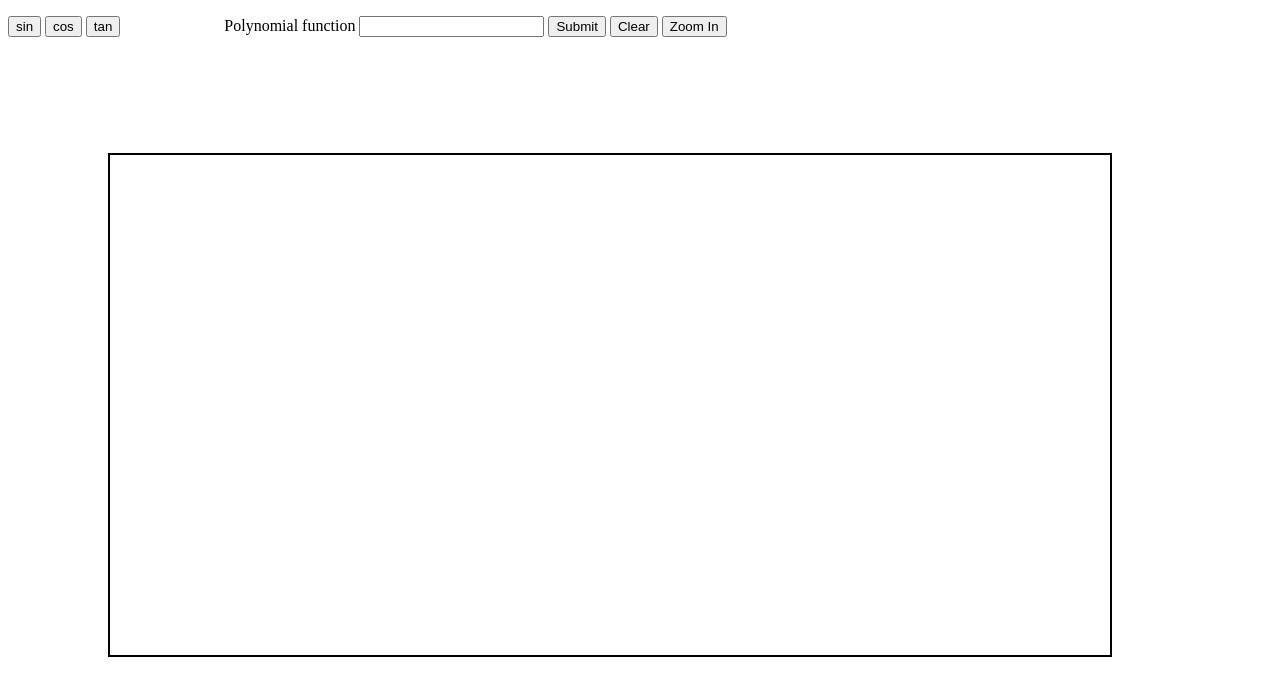
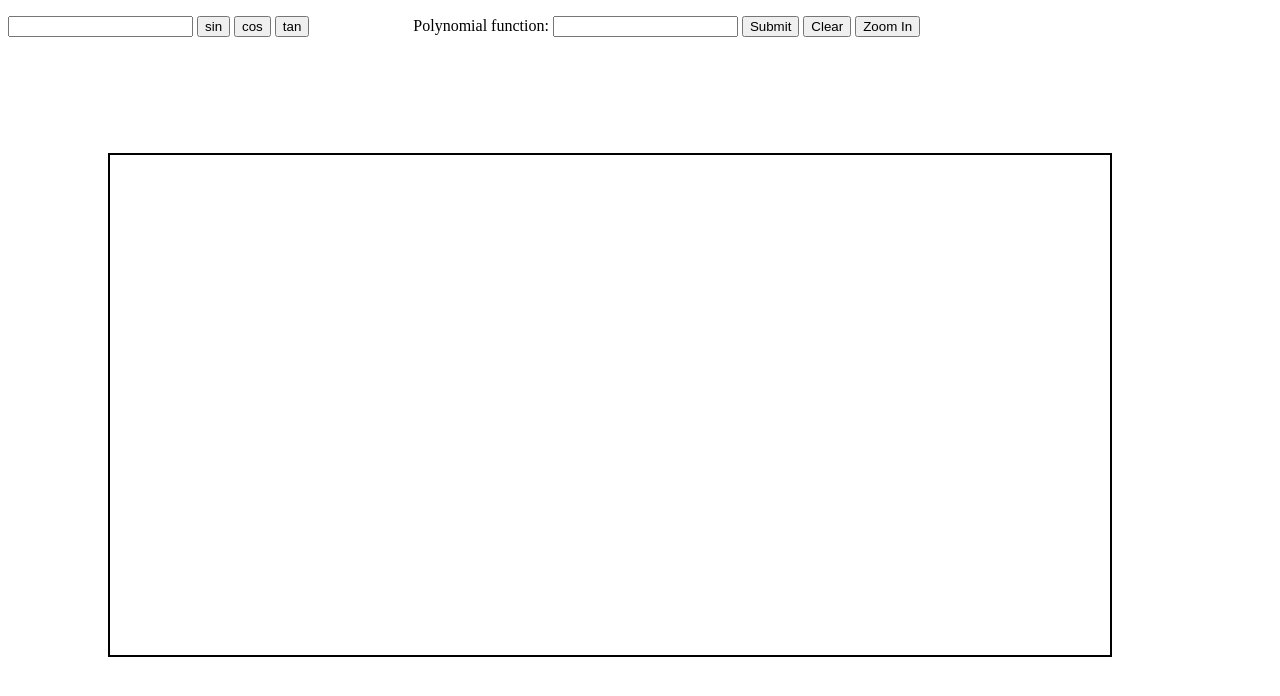
Before and after one commit to Khaviya-venkat/graph, a plain HTML site: page graph.html in a window 1280 px wide. Drawn offline with Linux system fonts and the light colour scheme.

Commit message:
Update graph.html

```diff
--- a/graph.html
+++ b/graph.html
@@ -6,11 +6,12 @@
 </head>
 <body>
 	<p>
-		<button id="sin" onclick="func(this)">sin</button>
-		<button id="cos" onclick="func(this)">cos</button>
-		<button id="tan" onclick="func(this)">tan</button>
-		<span>Polynomial function</span>
-		<input type="text" name="eq">
+		<input id="valueofx" type="text" name="valueofx">
+		<button id="sin">sin</button>
+		<button id="cos">cos</button>
+		<button id="tan">tan</button>
+		<span>Polynomial function: </span>
+		<input id="eq" type="text" name="eq">
 		<button id="submit">Submit</button>
 		<button id="clear" onclick="func(this)">Clear</button>
 		<button id="zoom">Zoom In</button>
```
